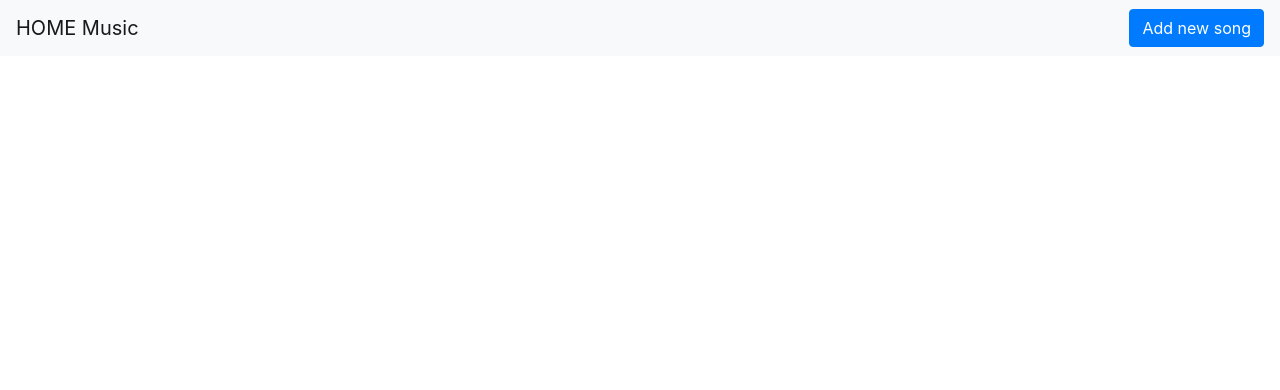
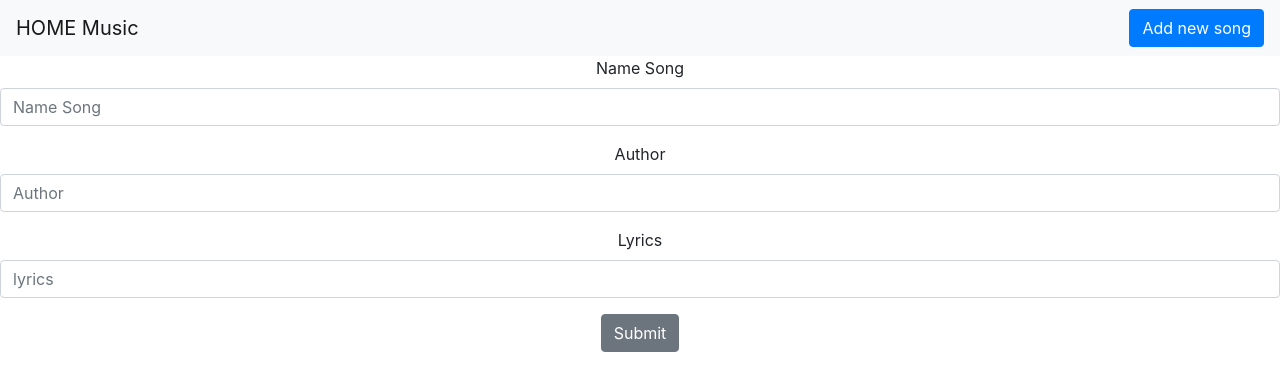
Before and after one commit to shinnguyen0105/TestReact, a React (Create React App) app in the folder Checkpoint/checkpointmiddle/: page /add in a window 1280 px wide. Shown: the top 390 px of the page. Built offline with nearby package versions, Linux system fonts and the light colour scheme.

Commit message:
fix stack up components

```diff
--- a/Checkpoint/checkpointmiddle/src/App.js
+++ b/Checkpoint/checkpointmiddle/src/App.js
@@ -3,7 +3,7 @@ import Home from './pages/Home';
 import { Navbar, NavbarBrand, Nav, Button } from 'reactstrap';
 import { BrowserRouter as Router, Switch, Route, Link } from 'react-router-dom';
 import DetailSong from './pages/DetailSong';
-
+import Add from './pages/Add';
 function App() {
   return (
     <div className='App'>
@@ -18,12 +18,9 @@ function App() {
           </Link>
         </Navbar>
         <Switch>
-          <Route exact path='/songs'>
-            <Home />
-          </Route>
-          <Route path='/songs/:id'>
-            <DetailSong />
-          </Route>
+          <Route exact path='/songs' component={Home} />
+          <Route exact path='/add' component={Add} />
+          <Route exact path='/songs/:id' component={DetailSong} />
         </Switch>
       </Router>
     </div>
--- /dev/null
+++ b/Checkpoint/checkpointmiddle/src/pages/Add.js
@@ -0,0 +1,36 @@
+import React from 'react';
+import { Button, Form, FormGroup, Label, Input, FormText } from 'reactstrap';
+
+const Add = () => {
+  return (
+    <div>
+      <Form>
+        <FormGroup>
+          <Label for='name'>Name Song</Label>
+          <Input
+            type='name'
+            name='namesong'
+            id='namesong'
+            placeholder='Name Song'
+          />
+        </FormGroup>
+        <FormGroup>
+          <Label for='author'>Author</Label>
+          <Input
+            type='name'
+            name='author'
+            id='nameauthor'
+            placeholder='Author'
+          />
+        </FormGroup>
+        <FormGroup>
+          <Label for='lyrics'>Lyrics</Label>
+          <Input type='lyrics' name='lyrics' id='lyrics' placeholder='lyrics' />
+        </FormGroup>
+        <Button>Submit</Button>
+      </Form>
+    </div>
+  );
+};
+
+export default Add;
--- a/Checkpoint/checkpointmiddle/src/pages/DetailSong.js
+++ b/Checkpoint/checkpointmiddle/src/pages/DetailSong.js
@@ -10,7 +10,7 @@ import {
   Col,
   Row,
 } from 'reactstrap';
-import { BrowserRouter as Link } from 'react-router-dom';
+import { Link } from 'react-router-dom';
 
 const DetailSong = () => {
   let { id } = useParams();
@@ -20,7 +20,7 @@ const DetailSong = () => {
     <div>
       <Row>
         <Col xs='8'>
-          <Card>
+          <Card key={thisSong.id}>
             <CardBody>
               <CardTitle tag='h5'>{thisSong.title}</CardTitle>
               <CardSubtitle tag='h6' className='mb-2 text-muted'>
@@ -36,9 +36,9 @@ const DetailSong = () => {
           <h3>Author's song:</h3>
           {songList
             .filter((s) => s.author === thisSong.author && s.id !== id)
-            .map((song) => (
+            .map((song, index) => (
               <Link to={`${song.id}`}>
-                <h3>{song.title}</h3>
+                <h3 key={index}>{song.title}</h3>
               </Link>
             ))}
         </Col>
--- a/Checkpoint/checkpointmiddle/src/pages/Home.js
+++ b/Checkpoint/checkpointmiddle/src/pages/Home.js
@@ -10,22 +10,18 @@ import {
   CardGroup,
 } from 'reactstrap';
 import songList from '../assets/songs';
-import DetailSong from './DetailSong';
-import { useRouteMatch } from 'react-router-dom';
-import { BrowserRouter as Router, Link, Switch, Route } from 'react-router-dom';
+import { Link } from 'react-router-dom';
 
 const Home = () => {
-  let { path, url } = useRouteMatch();
   return (
-    <Router>
     <div>
       <CardGroup>
         {songList
           .sort((a, b) => {
             return new Date(b.publishedDate) - new Date(a.publishedDate);
           })
-            .map((song) => (
-              <Col sm='4'>
+          .map((song, index) => (
+            <Col sm='4' key={index}>
               <Card>
                 <CardBody>
                   <CardTitle tag='h5'>{song.title}</CardTitle>
@@ -34,7 +30,7 @@ const Home = () => {
                   </CardSubtitle>
                   <CardText>{song.lyric}</CardText>
                   <Button>
-                      <Link to={`${url}/${song.id}`}>Detail</Link>
+                    <Link to={{ pathname: `/songs/${song.id}` }}>Detail</Link>
                   </Button>
                 </CardBody>
               </Card>
@@ -42,12 +38,6 @@ const Home = () => {
           ))}
       </CardGroup>
     </div>
-      <Switch>
-        <Route path={`${path}/:id`}>
-          <DetailSong />
-        </Route>
-      </Switch>
-    </Router>
   );
 };
 
```
Also changed, not shown: 2 other files (tests, documents, lock files or other folders). Lines whose indentation alone changed are shown as unchanged.
